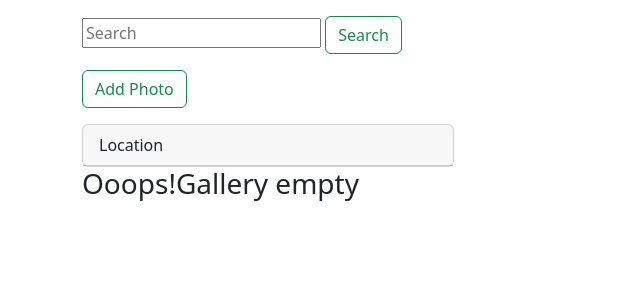
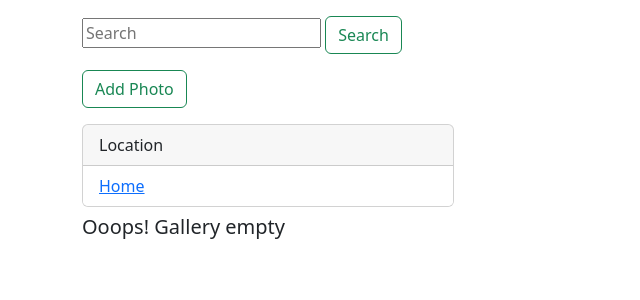
Before and after one commit to Wanjiru393/Gallery-App, a Django app: page / in a window 1280 px wide. Shown: the top 300 px of the page, without its empty margins (0-640 px from the left). Run offline with Django 4.2, Linux system fonts and the light colour scheme; data that the repository does not hold is empty.

Commit message:
Created Location filter

```diff
--- a/galeria/templates/index.html
+++ b/galeria/templates/index.html
@@ -42,9 +42,17 @@
         </div>
         <ul class="list-group list-group-flush">
 
+            <li class="list-group-item">
+                <a href="{% url 'home' %}">Home</a>
+            </li>
+
             {% for location in locations %}
 
-             <li class="list-group-item">{{ location.name }}</li>
+             <li class="list-group-item">
+                  <a href="{% url 'home' %}?location={{location.name}}">
+                      {{ location.name }}</a>
+
+                  </li>
 
             {% endfor %}
         </ul>
@@ -65,8 +73,9 @@
                 </div>
 
                 {% empty %}
-                <h3>Ooops!Gallery empty</h3>
-
+                <div class="container mt-2">
+                <h5>Ooops! Gallery empty</h5>
+                </div>
                 {% endfor %}
 
             </div>
--- a/galeria/views.py
+++ b/galeria/views.py
@@ -4,9 +4,18 @@ from .models import Category, Photo, Location
 # Create your views here.
 
 def index(request):
+    location = request.GET.get('location')
+    if location == None:
+        photos = Photo.objects.all()
+    else:
+        photos = Photo.objects.filter(location__name__contains=location)
+
+
+
     categories = Category.objects.all()
     locations = Location.objects.all()
-    photos = Photo.objects.all()
+
+
     context = {'categories': categories, 'photos': photos, 'locations': locations}
     return render(request,"index.html",context)
 
```
